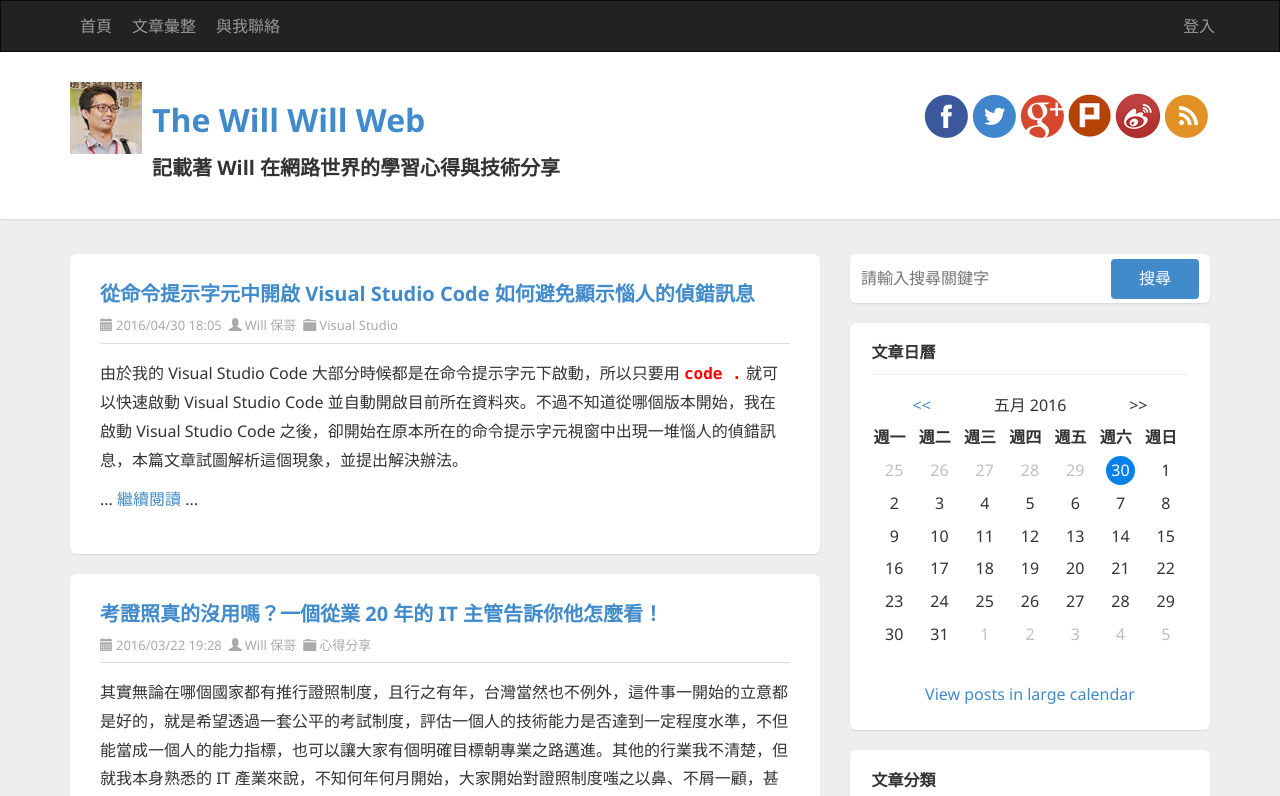
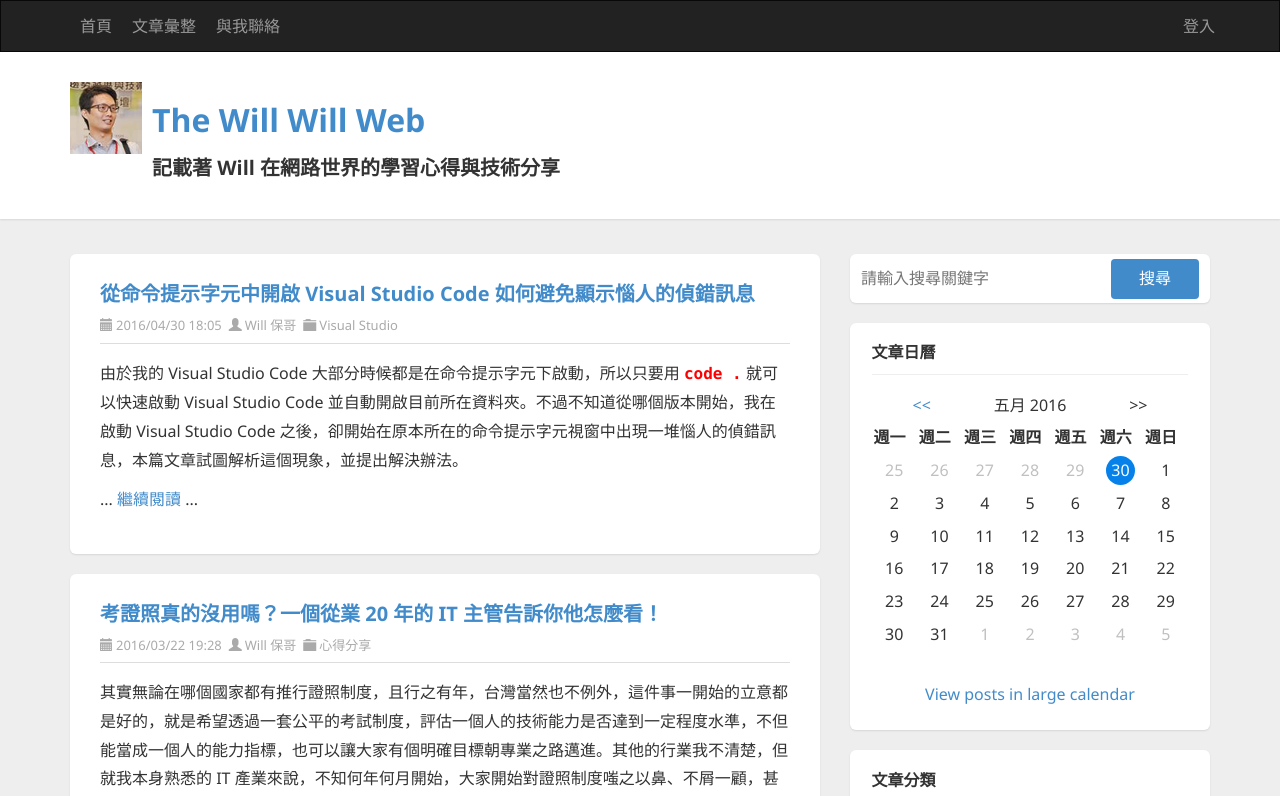
Before and after one commit to coolrare/demo0327, an Angular app: page / in a window 1280 px wide. Shown: the top 796 px of the page. Built offline with nearby package versions, Linux system fonts and the light colour scheme.

Commit message:
示範 *ngIf 的用法

```diff
--- a/src/app/header/header.component.html
+++ b/src/app/header/header.component.html
@@ -39,7 +39,7 @@
             <h3 [class.mark]="checkSubtitleMark()">記載著 Will 在網路世界的學習心得與技術分享</h3>
           </div>
 
-          <div id="social-icons" class="pull-right social-icon">
+          <div *ngIf="checkSubtitleMark()" id="social-icons" class="pull-right social-icon">
             <a href="https://www.facebook.com/will.fans" title="Will 保哥的技術交流中心" target="_blank">
               <img src="/assets/images/facebook.png">
             </a>
```
